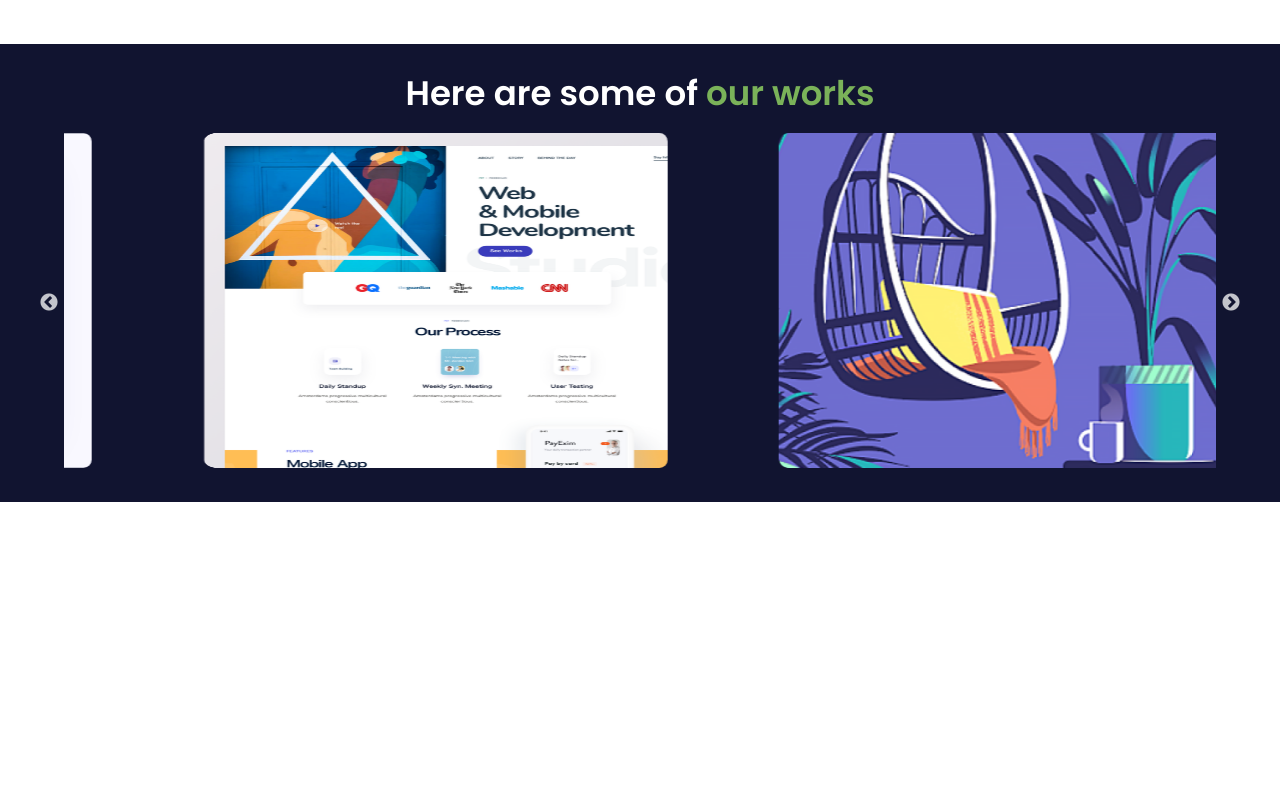
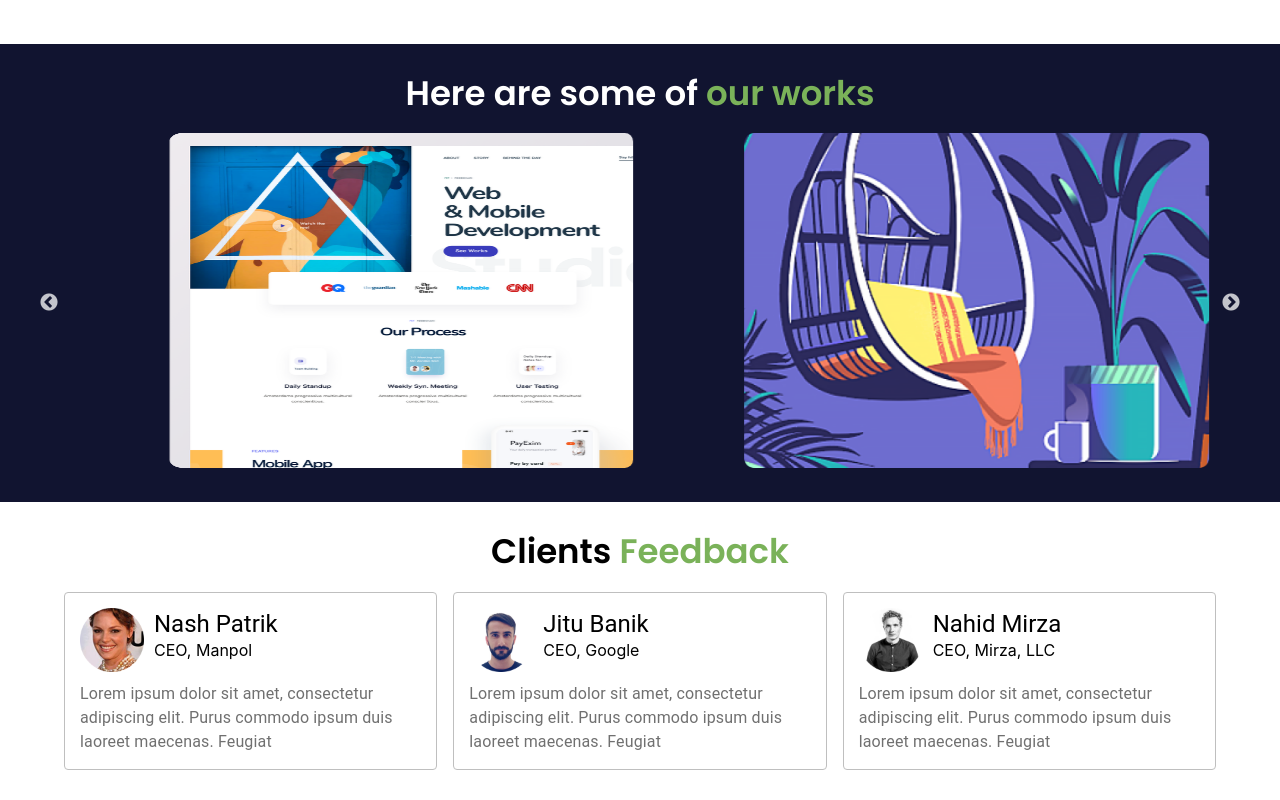
Before and after one commit to antusaha970/Creative-Agency-Client, a React (Create React App) app: page / in a window 1280 px wide. Shown: the part 1296-2096 px from the top of the page. Before the commit the page ends 1798 px from the top, so only its background shows below. Built offline with nearby package versions, Linux system fonts and the light colour scheme.

Commit message:
testimonial section added

```diff
--- a/src/HomePage/Home/Home.js
+++ b/src/HomePage/Home/Home.js
@@ -2,6 +2,7 @@ import React from 'react';
 import Clients from '../Clients/Clients';
 import Header from '../Header/Header';
 import Services from '../Services/Services';
+import Testimonial from '../Testimonial/Testimonial';
 import Works from '../Works/Works';
 
 const Home = () => {
@@ -11,6 +12,7 @@ const Home = () => {
             <Clients />
             <Services />
             <Works />
+            <Testimonial />
         </>
     );
 };
--- /dev/null
+++ b/src/HomePage/TestimonaiBox/TestimonialBox.css
@@ -0,0 +1,10 @@
+.client-img {
+    width: 64px;
+    height: 64px;
+}
+
+.testyBox {
+    border: 1px solid #BFBFBF;
+    border-radius: 4px;
+    padding: 15px;
+}
--- /dev/null
+++ b/src/HomePage/TestimonaiBox/TestimonialBox.js
@@ -0,0 +1,32 @@
+import { Box, Grid, Stack, Typography } from '@mui/material';
+import React from 'react';
+import './TestimonialBox.css';
+
+const TestimonialBox = ({ testimonial }) => {
+    return (
+        <Grid item lg={4} md={4} sm={6} xs={12}>
+            <div className='testyBox'>
+                <Stack direction="row">
+                    <img src={testimonial.img} alt={testimonial.name} className="client-img" />
+                    <Box sx={{
+                        paddingLeft: '10px',
+                        paddingBottom: '8px'
+                    }}>
+                        <Typography variant="h5">{testimonial.name}</Typography>
+                        <Typography variant='p'>{testimonial.companyName}</Typography>
+                    </Box>
+                </Stack>
+                <Typography sx={{
+                    color: '#707070',
+                    paddingTop: '10px'
+                }}>
+                    {
+                        testimonial.description
+                    }
+                </Typography>
+            </div>
+        </Grid>
+    );
+};
+
+export default TestimonialBox;
--- /dev/null
+++ b/src/HomePage/Testimonial/Testimonial.css
@@ -0,0 +1,3 @@
+.testimonial{
+    margin: 30px 0;
+}
--- /dev/null
+++ b/src/HomePage/Testimonial/Testimonial.js
@@ -0,0 +1,58 @@
+import { Container, Grid, Typography } from '@mui/material';
+import React from 'react';
+import './Testimonial.css';
+import customer1 from '../../images/customer-1.png';
+import customer2 from '../../images/customer-2.png';
+import customer3 from '../../images/customer-3.png';
+import TestimonialBox from '../TestimonaiBox/TestimonialBox';
+
+const testiMonialdata = [
+    {
+        name: 'Nash Patrik',
+        companyName: 'CEO, Manpol',
+        description: 'Lorem ipsum dolor sit amet, consectetur adipiscing elit. Purus commodo ipsum duis laoreet maecenas. Feugiat ',
+        img: customer1,
+    },
+    {
+        name: 'Jitu Banik',
+        companyName: 'CEO, Google',
+        description: 'Lorem ipsum dolor sit amet, consectetur adipiscing elit. Purus commodo ipsum duis laoreet maecenas. Feugiat ',
+        img: customer2,
+    },
+    {
+        name: 'Nahid Mirza',
+        companyName: 'CEO, Mirza, LLC',
+        description: 'Lorem ipsum dolor sit amet, consectetur adipiscing elit. Purus commodo ipsum duis laoreet maecenas. Feugiat ',
+        img: customer3,
+    },
+];
+
+const Testimonial = () => {
+    return (
+        <section className='testimonial'>
+            <Container maxWidth="lg">
+                <Typography variant='h3' component="h3" sx={{
+                    textAlign: 'center',
+                    fontWeight: '600',
+                    fontSize: '34px',
+                    fontFamily: 'Poppins',
+                    marginBottom: '20px',
+                    color: '#000'
+                }}>
+                    Clients<font color="#7AB259"> Feedback</font>
+                </Typography>
+
+
+                <Grid container spacing={2}>
+                    {
+                        testiMonialdata.map(testimonial => <TestimonialBox testimonial={testimonial} key={testimonial.name}></TestimonialBox>)
+                    }
+                </Grid>
+
+
+            </Container>
+        </section>
+    );
+};
+
+export default Testimonial;
```
